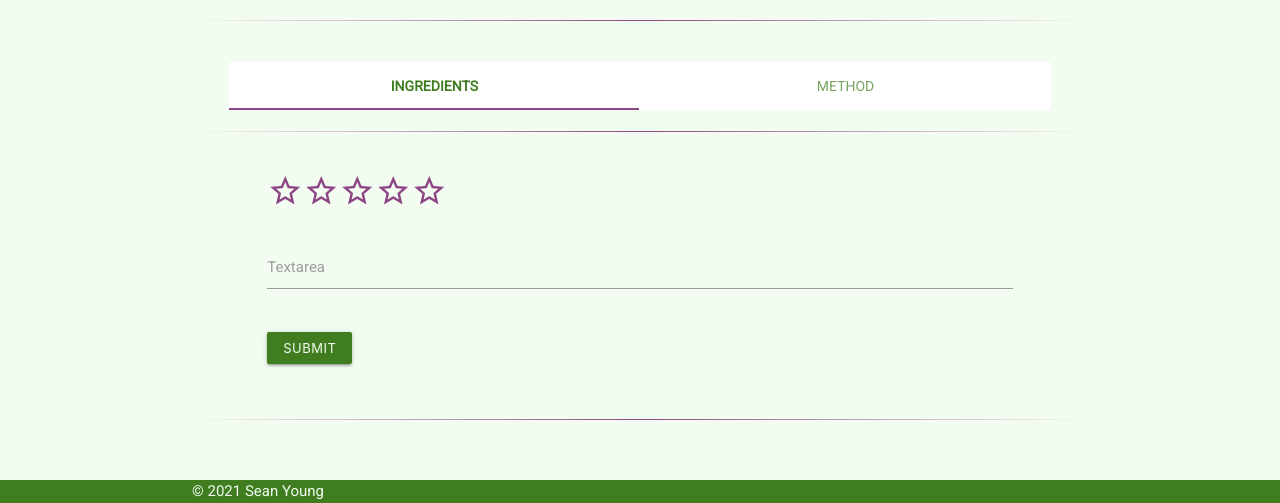
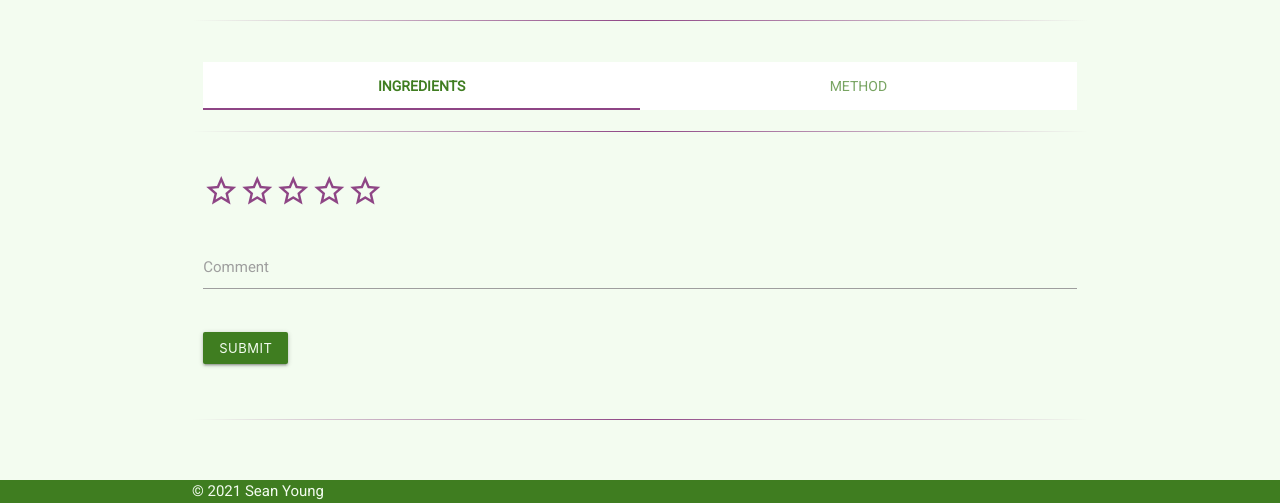
Before and after one commit to seanyoung247/Plum, a Flask app: template templates/recipe.html in a window 1280 px wide. Shown: the part 552-1055 px from the top of the page. Run offline with Flask 2, Linux system fonts and the light colour scheme; the template is opened without the code that fills it, so the values that code supplies are empty; some libraries are stand-ins or nearby versions.

Commit message:
Fix: Style and layout improvements to recipe page

```diff
--- a/static/css/style.css
+++ b/static/css/style.css
@@ -171,14 +171,6 @@ ul.user-dropdown li > a {
 .recipe-header-sub span {
   font-size: calc(20px + 0.5vw);
 }
-/* Indents content more on larger screens giving the
-   header more impact */
-.recipe-content {
-  padding: 0 2vw;
-}
-.recipe-comments {
-  padding: 0 5vw;
-}
 .recipe-description {}
 .recipe-rating-wrapper .star i {
   font-size: 3em;
@@ -191,20 +183,20 @@ ul.user-dropdown li > a {
   background-color: #63a344;
 }
 /* Styles materialize tabs */
-.recipe-content .tabs .tab a {
+.recipe-tabs .tab a {
   color: rgba(63,125,32,0.7);
 }
-.recipe-content .tabs .tab a:hover {
+.recipe-tabs .tab a:hover {
   font-weight: bold;
   color: #3F7D20;
 }
-.recipe-content .tabs .tab a.active,
-.recipe-content .tabs .tab a:focus.active {
+.recipe-tabs .tab a.active,
+.recipe-tabs .tab a:focus.active {
   color: #3F7D20;
   font-weight: bold;
   background-color: white;
 }
-.recipe-content .tabs .indicator {
+.recipe-tabs .indicator {
   background-color: #8E4585;
 }
 /* Removes ordered list numbering so custom numbers can be displayed. */
@@ -215,6 +207,7 @@ ol.collection {
 }
 ol.collection li.collection-item {
   counter-increment: list-counter;
+  font-size: 1rem;
   padding-left: 50px;
   color: #0D0A0B;
 }
@@ -233,9 +226,6 @@ ol.collection li.collection-item::before {
   height: 30px;
   width: 30px;
 }
-/* Uses hover and target pseudo classes to highlight the current step,
-   so it's easier for the user to see their current position in the
-   recipe. */
 ol.collection li.collection-item:hover,
 ol.collection input:checked + label li.collection-item {
   background-color: rgba(63,125,32,0.15);
--- a/templates/recipe.html
+++ b/templates/recipe.html
@@ -51,12 +51,12 @@
     <hr class="row recipe-divider">
 
     {# RECIPE CONTENT #}
-    <div class="row recipe-content">
+    <div class="row">
       <div class="col s12 recipe-description">{{ recipe.description }}</div>
     </div>
-    <div class="row recipe-content">
+    <div class="row">
       <div class="col s12">
-        <ul class="tabs">
+        <ul class="recipe-tabs tabs">
           <li class="tab col s6">
             <a href="#Recipe-Ingredients" class="active">Ingredients</a>
           </li>
@@ -96,8 +96,10 @@
     <hr class="row recipe-divider">
 
     {# USER COMMENT FORM #}
-    <div class="row recipe-comments">
-      <form class="col s12 recipe-comment-form" method="POST" action="">
+    <div class="row">
+      <form id="recipe_comment_form" class="col s12 recipe-comment-form"
+        method="POST" action="{{ url_for('post_comment') }}">
+
         <input id="recipeId" name="recipeId" type="hidden" value="{{ recipe._id }}">
 
         <div class="row">
@@ -111,9 +113,9 @@
         </div>
 
         <div class="row">
-          <div class="input-field col s12">
-            <textarea id="textarea1" class="materialize-textarea"></textarea>
-            <label for="textarea1">Textarea</label>
+          <div class="col s12 input-field">
+            <textarea id="recipe-comment" name="comment" class="materialize-textarea"></textarea>
+            <label for="recipe-comment">Comment</label>
           </div>
         </div>
 
@@ -132,7 +134,7 @@
 
     {# COMMENTS #}
     {% for comment in recipe.comments %}
-      <div class="row recipe-comments">
+      <div class="row">
         <div class="col s12">
           <p>{{ comment.author.name }}</p>
           <span>{{ generate_star_rating_display(comment.rating, false) }}</span>
```
